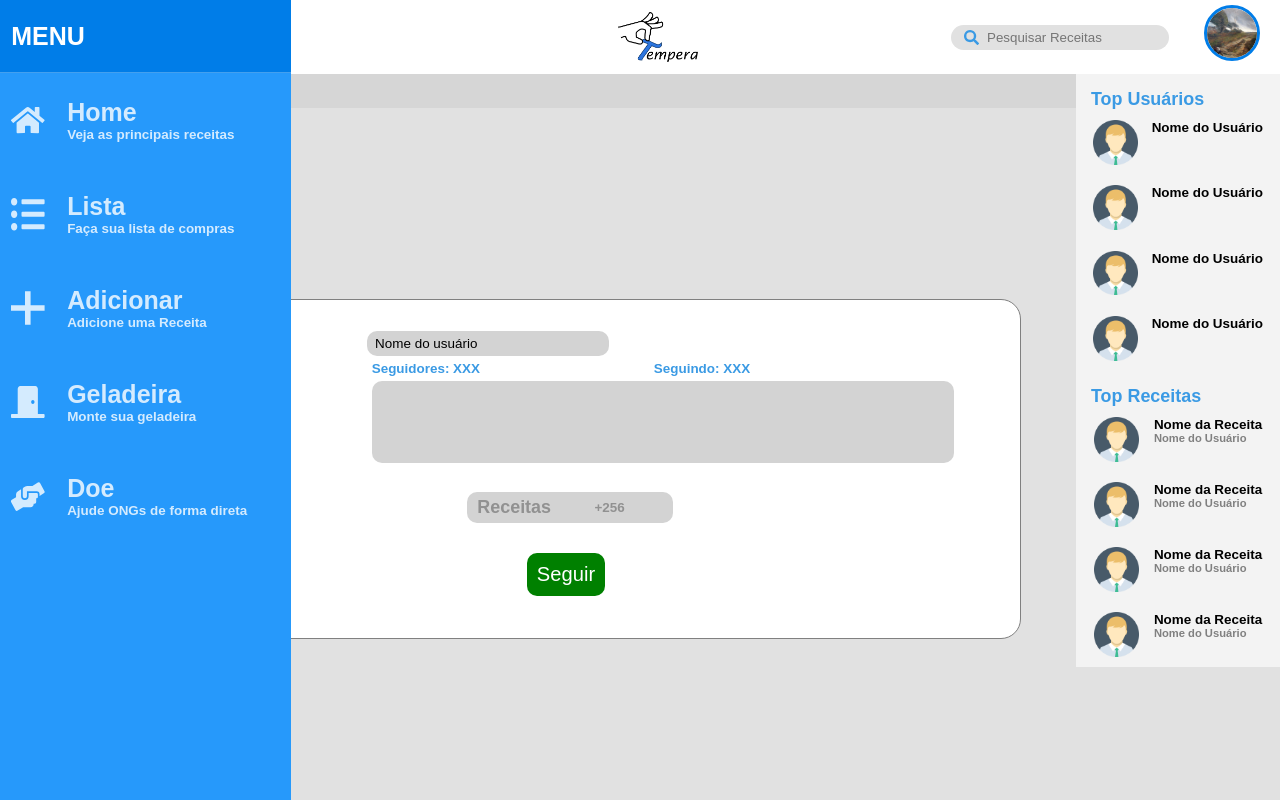
After one commit to BrennodeMeloMedeiros/Tempera, a PHP site: page /PerfilUsuario.php in a window 1280 px wide. The commit adds this page. Run offline with PHP 8.4, Linux system fonts and the light colour scheme.

Commit message:
Adições de Botões essenciais e começo da padronização dos inputs de ingredientes

```diff
--- a/Tempera/CSS/Perfil.css
+++ b/Tempera/CSS/Perfil.css
@@ -24,12 +24,13 @@ content{
 .Top{
     width: 99%;
     margin:auto;
-    padding:1%;
 
     display:flex;
     flex-direction: row;
     justify-content: center;
     align-items: center;
+
+    padding:10px;
 }
 .Top .Image {
     width: 20%;
@@ -53,6 +54,7 @@ content{
 .align{
     margin: 0;
     width: 100%;
+    height: 100%;
 }
 .row{
     width: 80%;
@@ -82,17 +84,19 @@ row#row1 input::-ms-input-placeholder { /* Microsoft Edge */
 color: #000;
 }
 textarea{
+    resize:none;
     width: 100%;
+    height: 100%;
 
     background:#d3d3d3;
     border-radius: 10px;
-    margin:10px;
+
+    margin-left:15px;
     padding: 5px;
 
     color:#000;
     font-size: 0.7rem;
 
-    resize:none;
 
     overflow: hidden;
 
@@ -101,20 +105,25 @@ textarea{
 /* =========================TOP============================ */
 /* =========================MID============================ */
 .mid{
-    width: 100%;
+    width: auto;
 
     display:flex;
     justify-content:center;
 
-    margin:10px 0;
+    margin-left:10px;
 }
 .infos{
-    width: 50%;
+    width: 80%;
+
+    margin:5px auto;
 
     display:flex;
-    justify-content:space-around;
 }
-.mid span{
+.infos span{
+    width:49%;
+
+    margin-left:1%;
+
     font-size:0.6rem;
     font-weight:bold;
 
@@ -147,7 +156,7 @@ textarea{
     font-weight: bold;
 
 
-    transition: 0.5s
+    transition: 0.3s
 }
 .Minicard:hover{
     background: var(--nav-bg);
@@ -213,3 +222,30 @@ input[type='file']{
     text-align: center;
     color:red;
 }
+
+
+
+
+
+
+
+.Editar{
+    margin: 10px auto;
+}
+
+
+textarea.Editar{
+    margin:10px;
+}
+textarea.Editar::placeholder { /* Chrome, Firefox, Opera, Safari 10.1+ */
+    color: #000;
+    opacity: 1; /* Firefox */
+}
+
+textarea.Editar:-ms-input-placeholder { /* Internet Explorer 10-11 */
+color: #000;
+}
+
+textarea.Editar::-ms-input-placeholder { /* Microsoft Edge */
+color: #000;
+}
--- a/Tempera/CSS/SideMenu.css
+++ b/Tempera/CSS/SideMenu.css
@@ -167,7 +167,7 @@ header .Search-Input input:focus{
 ul.navbar{
     background: var(--nav-bg);
 
-    transition: 0.25s;
+    transition: 0.15s;
 
     width: 3rem;
 }
@@ -239,6 +239,9 @@ nav:hover .nav-text{
     margin:0 0.5rem;
     width: 1.5rem;
     min-width:1.5rem;
+}
+p.sub{
+    font-size:0.6rem;
 }
 /*=====================================  Nav   ================================*/
 
--- a/Tempera/Doe.php
+++ b/Tempera/Doe.php
@@ -16,9 +16,9 @@
 </head>
 <body>
     <main id="main">
-        <script>
-            ShowSideMenu()
-        </script>
+        <?php
+       include 'SideMenu.php'
+       ?>
 
         <content>
         <div class="Name-Page">
--- a/Tempera/Geladeira.php
+++ b/Tempera/Geladeira.php
@@ -16,9 +16,9 @@
 </head>
 <body>
     <main id="main">
-        <script>
-            ShowSideMenu()
-        </script>
+        <?php
+       include 'SideMenu.php'
+       ?>
         <content>
         <div class="Name-Page">
             Geladeira
--- a/Tempera/JS/Lista.js
+++ b/Tempera/JS/Lista.js
@@ -1,10 +1,8 @@
 
-// Checar se precisa de mensagem em algum ugar para avisar ao usuário que
-// os ingredientes dele foram adicionados na geladeira
 
 const List = document.getElementById("formList");
 const Btn = document.querySelector("#AddItem");
-const log = console.log
+
 let a = 0.0
 
 
@@ -17,7 +15,7 @@ function addItemList(){
         <div class="Btn-Del" onclick="removeItem(`+ itemsCount +`)">
             <svg xmlns="http://www.w3.org/2000/svg" width="24" height="24" viewBox="0 0 24 24"><path d="M24 20.188l-8.315-8.209 8.2-8.282-3.697-3.697-8.212 8.318-8.31-8.203-3.666 3.666 8.321 8.24-8.206 8.313 3.666 3.666 8.237-8.318 8.285 8.203z" fill="Red"/></svg>
         </div>
-        <input pattern="[A-Za-záàâãéèêíïóôõöúçñÁÀÂÃÉÈÍÏÓÔÕÖÚÇÑ-]+$" name="Ingredientes" type="text" placeHolder="Insira o Ingrediente" class="Item">
+        <input pattern="[A-Za-záàâãéèêíïóôõöúçñÁÀÂÃÉÈÍÏÓÔÕÖÚÇÑ-]+$" list='Ingredientes' name="Ingredientes" type="text" placeHolder="Insira o Ingrediente" class="Item">
     </div>`;
     List.insertAdjacentHTML('beforeend', newItem)
 }
--- /dev/null
+++ b/Tempera/PerfilUsuario.php
@@ -0,0 +1,66 @@
+
+
+<!DOCTYPE html>
+<html lang="pt-br">
+<head>
+    <meta charset="UTF-8">
+    <meta name="viewport" content="width=device-width, initial-scale=1.0">
+    <link rel="stylesheet" type="text/css" href="CSS/Style.css">
+    <link rel='stylesheet' type='text/css' href='CSS/Perfil.css'>
+    <link rel="stylesheet" type="text/css" href="CSS/SideMenu.css">
+    <script src="JS\Script.js"></script>
+    <script src="JS\Perfil.js" defer></script>
+    <script src="JS\SideMenu.js"></script>
+    <title>
+        Perfil Usuário
+    </title>
+
+</head>
+<body>
+    <main id="main">
+        <?php
+           include 'SideMenu.php'
+        ?>
+        <content>
+        <div class="Name-Page">
+            Usuário
+        </div>
+        <div class="Card">
+            <div class="Top">
+                <div class="Image">
+                        <img id='PImage' src="IMAGENS/Me.jpg" alt=".">
+                    </div>
+                    <div class='align'>
+                        <div class="row" id='row1'>
+                            <input type="text" placeholder='Nome do usuário' readonly>
+
+                        </div>
+                        <div class="mid">
+                            <div class="infos">
+                                <span class="Seguidores">Seguidores: XXX</span>
+                                <span class="Seguindo">Seguindo: XXX</span>
+                            </div>
+                        </div>
+                        <div class="row" id='row2'>
+                            <textarea spellcheck='false' maxlength='190' rows='4' readonly ></textarea>
+                        </div>
+                    </div>
+                </div>
+                <div class="Bot">
+                <div class="Minicard">
+                    <p>
+                        Receitas
+                        <span id='FavQttd'> +256</span>
+                    </p>
+
+                </div>
+            </div>
+            <div class="Button">
+                <button id='save' form='saveForm' class='Blue-Button'>Seguir</button>
+            </div>
+        </div>
+        </div>
+        </content>
+    </main>
+</body>
+</html>
--- /dev/null
+++ b/Tempera/SideMenu.php
@@ -0,0 +1,161 @@
+<link rel="stylesheet" type="text/css" href="CSS/SideMenu.css">
+
+<header>
+       <div class='filtro-position'>
+           Filtrar
+           <svg xmlns='http://www.w3.org/2000/svg' width='8.503' height='18.616' viewBox='0 0 13.503 23.616'><path id='Icon_ionic-ios-arrow-forward' data-name='Icon ionic-ios-arrow-forward' d='M20.679,18,11.742,9.07a1.681,1.681,0,0,1,0-2.384,1.7,1.7,0,0,1,2.391,0L24.258,16.8a1.685,1.685,0,0,1,.049,2.327L14.14,29.32a1.688,1.688,0,0,1-2.391-2.384Z' transform='translate(-11.246 -6.196)'/></svg>
+           <ul class='drop'>
+               <li class='drop-item'>
+                   Carnes
+               </li>
+               <li class='drop-item'>
+                   Fitness
+               </li>
+               <li class='drop-item'>
+                   Vegetariano
+               </li>
+               <li class='drop-item'>
+                   Massas
+               </li>
+               <li class='drop-item'>
+                   Molhos
+               </li>
+               <li class='drop-item'>
+                   Saladas
+               </li>
+               <li class='drop-item'>
+                   Sopremesas
+               </li>
+           </ul>
+       </div>
+       <div class='LogoTempera'>
+       <a href='Home.php'>
+            <div class='Logo'>
+                 <img src='IMAGENS/Logo_Tempera.png' class='ImgLogo'>
+           </div>
+        </a>
+       </div>
+       <div class='Search-Input'>
+           <svg xmlns='http://www.w3.org/2000/svg' width='35.997' height='36.004' viewBox='0 0 35.997 36.004'><path id='Icon_awesome-search' data-name='Icon awesome-search' d='M35.508,31.127l-7.01-7.01a1.686,1.686,0,0,0-1.2-.492H26.156a14.618,14.618,0,1,0-2.531,2.531V27.3a1.686,1.686,0,0,0,.492,1.2l7.01,7.01a1.681,1.681,0,0,0,2.384,0l1.99-1.99a1.7,1.7,0,0,0,.007-2.391Zm-20.883-7.5a9,9,0,1,1,9-9A8.995,8.995,0,0,1,14.625,23.625Z' fill='#3A9AE4'/></svg>
+           <input type='text' class='search' placeholder='Pesquisar Receitas'>
+       </div>
+        <div class='Avatar'>
+            <a href='Perfil.php'>
+                <img src='IMAGENS/Me.jpg' class='AvatarImg'>
+            </a>
+        </div>
+   </header>
+<!--============================================= Header =============================================-->
+
+<!--=============================================  Nav  =============================================-->
+  <nav>
+       <ul class='navbar'>
+               <li class='nav-top'>
+                   <svg xmlns='http://www.w3.org/2000/svg' width='68' height='45' viewBox='0 0 68 45'>
+                   <path id='Menu' d='M0,
+                   45V38.57H42.5V45ZM0,
+                   25.715v-6.43H68v6.43ZM0,
+                   6.43V0H68V6.43Z'
+                   fill='#fff'/>
+                   </svg>
+                    <span class='nav-text'>MENU</span>
+
+               </li>
+           <li class='nav-item'>
+                <a href='Home.php' class='nav-link'>
+                   <svg xmlns='http://www.w3.org/2000/svg' width='69.642' height='54.155' viewBox='0 0 69.642 54.155'><path id='Icon_awesome-home' data-name='Icon awesome-home' d='M33.9,16.3,11.607,34.661V54.475a1.934,1.934,0,0,0,1.934,1.934l13.548-.035a1.934,1.934,0,0,0,1.925-1.934V42.869a1.934,1.934,0,0,1,1.934-1.934h7.737a1.934,1.934,0,0,1,1.934,1.934V54.431a1.934,1.934,0,0,0,1.934,1.94l13.543.037a1.934,1.934,0,0,0,1.934-1.934V34.648L35.746,16.3A1.474,1.474,0,0,0,33.9,16.3ZM69.105,28.781,59,20.45V3.7a1.451,1.451,0,0,0-1.451-1.451h-6.77A1.451,1.451,0,0,0,49.326,3.7v8.778L38.5,3.577a5.8,5.8,0,0,0-7.375,0l-30.6,25.2a1.451,1.451,0,0,0-.193,2.043l3.083,3.748a1.451,1.451,0,0,0,2.044.2L33.9,11.346a1.474,1.474,0,0,1,1.85,0L64.185,34.769a1.451,1.451,0,0,0,2.043-.193l3.083-3.748a1.451,1.451,0,0,0-.206-2.047Z' transform='translate(0.001 -2.254)' fill='#fff'/></svg>
+                   <span class='nav-text'>Home<p class='sub'>Veja as principais receitas</p></span>
+               </a>
+           </li>
+
+           <li class='nav-item'>
+               <a href='Lista.php' class='nav-link'>
+                   <svg xmlns='http://www.w3.org/2000/svg' width='56.092' height='54.53' viewBox='0 0 56.092 54.53'><path id='Icon_awesome-list-ul' data-name='Icon awesome-list-ul' d='M5.259,3.375C2.354,3.375,0,6.192,0,9.667s2.354,6.292,5.259,6.292,5.259-2.817,5.259-6.292S8.163,3.375,5.259,3.375Zm0,20.973C2.354,24.348,0,27.165,0,30.64s2.354,6.292,5.259,6.292,5.259-2.817,5.259-6.292-2.354-6.292-5.259-6.292Zm0,20.973C2.354,45.321,0,48.138,0,51.613S2.354,57.9,5.259,57.9s5.259-2.817,5.259-6.292-2.354-6.292-5.259-6.292Zm49.08,2.1H19.282a1.948,1.948,0,0,0-1.753,2.1V53.71a1.948,1.948,0,0,0,1.753,2.1H54.339a1.948,1.948,0,0,0,1.753-2.1V49.516A1.948,1.948,0,0,0,54.339,47.418Zm0-41.946H19.282a1.948,1.948,0,0,0-1.753,2.1v4.195a1.948,1.948,0,0,0,1.753,2.1H54.339a1.948,1.948,0,0,0,1.753-2.1V7.57A1.948,1.948,0,0,0,54.339,5.472Zm0,20.973H19.282a1.948,1.948,0,0,0-1.753,2.1v4.195a1.948,1.948,0,0,0,1.753,2.1H54.339a1.948,1.948,0,0,0,1.753-2.1V28.543A1.948,1.948,0,0,0,54.339,26.445Z' transform='translate(0 -3.375)' fill='#fff'/></svg>
+                   <span class='nav-text'>Lista<p class='sub'>Faça sua lista de compras</p></span>
+               </a>
+           </li>
+           <li class='nav-item'>
+           <a href='AddReceitas.php' class='nav-link'>
+           <svg xmlns="http://www.w3.org/2000/svg" width="40" height="40" viewBox="0 0 24 24"><path d="M24 10h-10v-10h-4v10h-10v4h10v10h4v-10h10z" fill="#fff"/></svg>
+               <span class='nav-text'>Adicionar<p class='sub'>Adicione uma Receita</p></span>
+           </a>
+       </li>
+
+           <li class='nav-item'>
+               <a href='Geladeira.php' class='nav-link'>
+                   <svg xmlns='http://www.w3.org/2000/svg' width='71.253' height='67.853' viewBox='0 0 71.253 67.853'><path id='Icon_awesome-door-closed' data-name='Icon awesome-door-closed' d='M69.472,59.371H57V6.732C57,3.019,54.606,0,51.659,0H19.594C16.647,0,14.25,3.019,14.25,6.732V59.371H1.781A1.973,1.973,0,0,0,0,61.492v4.241a1.973,1.973,0,0,0,1.781,2.12H69.472a1.973,1.973,0,0,0,1.781-2.12V61.492A1.973,1.973,0,0,0,69.472,59.371Zm-23.158-21.2c-1.967,0-3.563-1.9-3.563-4.241s1.6-4.241,3.563-4.241,3.563,1.9,3.563,4.241S48.282,38.167,46.314,38.167Z' fill='#fff'/></svg>
+                   <span class='nav-text'>Geladeira<p class='sub'>Monte sua geladeira</p></span>
+               </a>
+           </li>
+
+           <li class='nav-item'>
+               <a href='Doe.php' class='nav-link'>
+                   <svg xmlns='http://www.w3.org/2000/svg' width='79.188' height='67.113' viewBox='0 0 79.188 67.113'><path id='Icon_awesome-hands-helping' data-name='Icon awesome-hands-helping' d='M60.382,25.168H41.575v7.341a9.2,9.2,0,0,1-8.909,9.439,9.2,9.2,0,0,1-8.909-9.439V16.569l-8.03,5.113a8.484,8.484,0,0,0-3.848,7.184v6.2l-9.9,6.056A4.323,4.323,0,0,0,.533,46.851l9.9,18.169a3.842,3.842,0,0,0,5.407,1.534l12.794-7.826h16.9a8.172,8.172,0,0,0,7.919-8.39h1.98a4.078,4.078,0,0,0,3.959-4.195v-8.39h.99a3.054,3.054,0,0,0,2.97-3.146V28.314A3.054,3.054,0,0,0,60.382,25.168Zm18.275-4.9L68.759,2.1A3.842,3.842,0,0,0,63.352.562L50.558,8.389H37.913A7.65,7.65,0,0,0,33.718,9.66L29.573,12.4a4.229,4.229,0,0,0-1.856,3.553V32.509a4.958,4.958,0,1,0,9.9,0V20.973H60.382a7.149,7.149,0,0,1,6.929,7.341v3.736l9.9-6.056a4.339,4.339,0,0,0,1.448-5.729Z' transform='translate(0.002 -0.002)' fill='#fff'/></svg>
+                   <span class='nav-text'>Doe<p class='sub'>Ajude ONGs de forma direta</p></span>
+               </a>
+           </li>
+       </ul>
+  </nav>
+<!--=============================================  Nav  =============================================-->
+
+<!--=============================================  Aside  =============================================-->
+<aside>
+   <section class='UsersTop'>
+       <span class='User-Text blue'><strong>Top Usuários</strong></span>
+       <ul class='User-List'>
+           <li class='User'>
+               <img src='IMAGENS/AvatarBeta.png' class='TopUser'>
+               <span class='UserName'>Nome do Usuário</span>
+           </li>
+           <li class='User'>
+               <img src='IMAGENS/AvatarBeta.png' class='TopUser'>
+               <span class='UserName'>Nome do Usuário</span>
+           </li>
+           <li class='User'>
+               <img src='IMAGENS/AvatarBeta.png' class='TopUser'>
+               <span class='UserName'>Nome do Usuário</span>
+           </li>
+           <li class='User'>
+               <img src='IMAGENS/AvatarBeta.png' class='TopUser'>
+               <span class='UserName'>Nome do Usuário</span>
+           </li>
+       </ul>
+   </section>
+   <section>
+   <section class='UsersTop'>
+       <span class='User-Text blue'><strong>Top Receitas</strong></span>
+       <ul class='User-List'>
+           <li class='User'>
+               <img src='IMAGENS/AvatarBeta.png' class='TopUser'>
+               <div class='NameDiv'>
+                   <span class='UserName'>Nome da Receita</span>
+                   <span class='SubName'> Nome do Usuário</span>
+               </div>
+           </li>
+           <li class='User'>
+               <img src='IMAGENS/AvatarBeta.png' class='TopUser'>
+               <div class='NameDiv'>
+                   <span class='UserName'>Nome da Receita</span>
+                   <span class='SubName'> Nome do Usuário</span>
+               </div>
+           </li>
+           <li class='User'>
+               <img src='IMAGENS/AvatarBeta.png' class='TopUser'>
+               <div class='NameDiv'>
+                   <span class='UserName'>Nome da Receita</span>
+                   <span class='SubName'> Nome do Usuário</span>
+               </div>
+           </li>
+           <li class='User'>
+               <img src='IMAGENS/AvatarBeta.png' class='TopUser'>
+               <div class='NameDiv'>
+                   <span class='UserName'>Nome da Receita</span>
+                   <span class='SubName'> Nome do Usuário</span>
+               </div>
+           </li>
+           </li>
+
+       </ul>
+   </section>
+</aside>
+<!--=============================================  Aside  =============================================-->
```
Also changed, not shown: Tempera/AddReceitas.php (+7 -6 lines), Tempera/CSS/AddReceita.css (+18 -0 lines), Tempera/Details.md (+4 -4 lines), Tempera/EditarPerfil.php (+5 -5 lines), Tempera/Home.php (+4 -4 lines), Tempera/JS/SideMenu.js (deleted, +0 -161 lines), Tempera/Lista.php (+40 -9 lines), Tempera/Perfil.php (+10 -10 lines), Tempera/Receita.php (added, +28 -0 lines).
